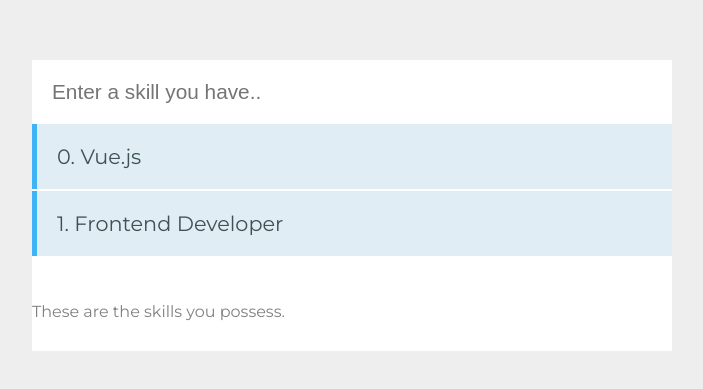
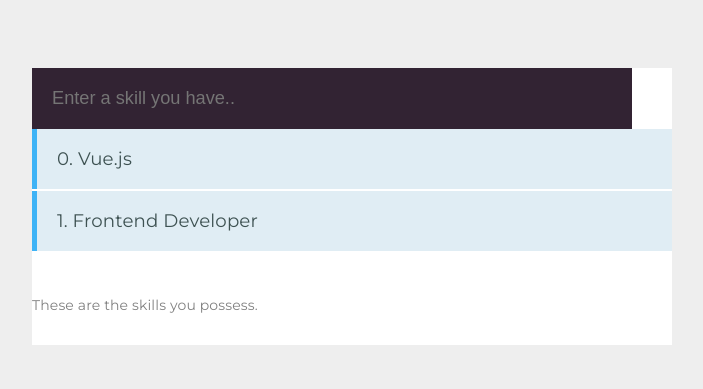
Before and after one commit to BrentBauman86/vue-test, a Vue app: page / in a window 1280 px wide. Shown: the part 187-576 px from the top of the page, without its empty margins (288-991 px from the left). Built offline with nearby package versions, Linux system fonts and the light colour scheme.

Commit message:
install materialize

```diff
--- a/package.json
+++ b/package.json
@@ -8,7 +8,8 @@
     "lint": "vue-cli-service lint"
   },
   "dependencies": {
-    "vue": "^2.5.21"
+    "vue": "^2.5.21",
+    "vue-material": "^1.0.0-beta-10.2"
   },
   "devDependencies": {
     "@vue/cli-plugin-babel": "^3.3.0",
--- a/src/components/Skills.vue
+++ b/src/components/Skills.vue
@@ -1,7 +1,7 @@
 <template>
   <div class="hello">
     <div class="holder">
-
+      <link rel="stylesheet" href="//fonts.googleapis.com/css?family=Roboto:300,400,500,700,400italic|Material+Icons">
       <form @submit.prevent="addSkill">
         <input type="text" placeholder="Enter a skill you have.." v-model="skill">
       </form>
@@ -25,6 +25,12 @@
       {"skill": "Vue.js"},
       {"skill": "Frontend Developer"},
     ]
+    }
+  },
+  methods: {
+    addSkill() {
+      this.skills.push({skill: this.skill})
+      this.skill=  "";
     }
   }
 }
@@ -66,7 +72,7 @@
   border: 0;
   padding: 20px;
   font-size: 1.3em;
-  background-color: #3223333;
+  background-color: #322333;
   color: #687f7f;
 }
 
--- a/src/main.js
+++ b/src/main.js
@@ -1,4 +1,6 @@
 import Vue from 'vue'
+import VueMaterial from 'vue-material'
+import 'vue-material/dist/vue-material.css';
 import App from './App.vue'
 
 Vue.config.productionTip = false
```
Also changed, not shown: 2 other files (tests, documents, lock files or other folders).
